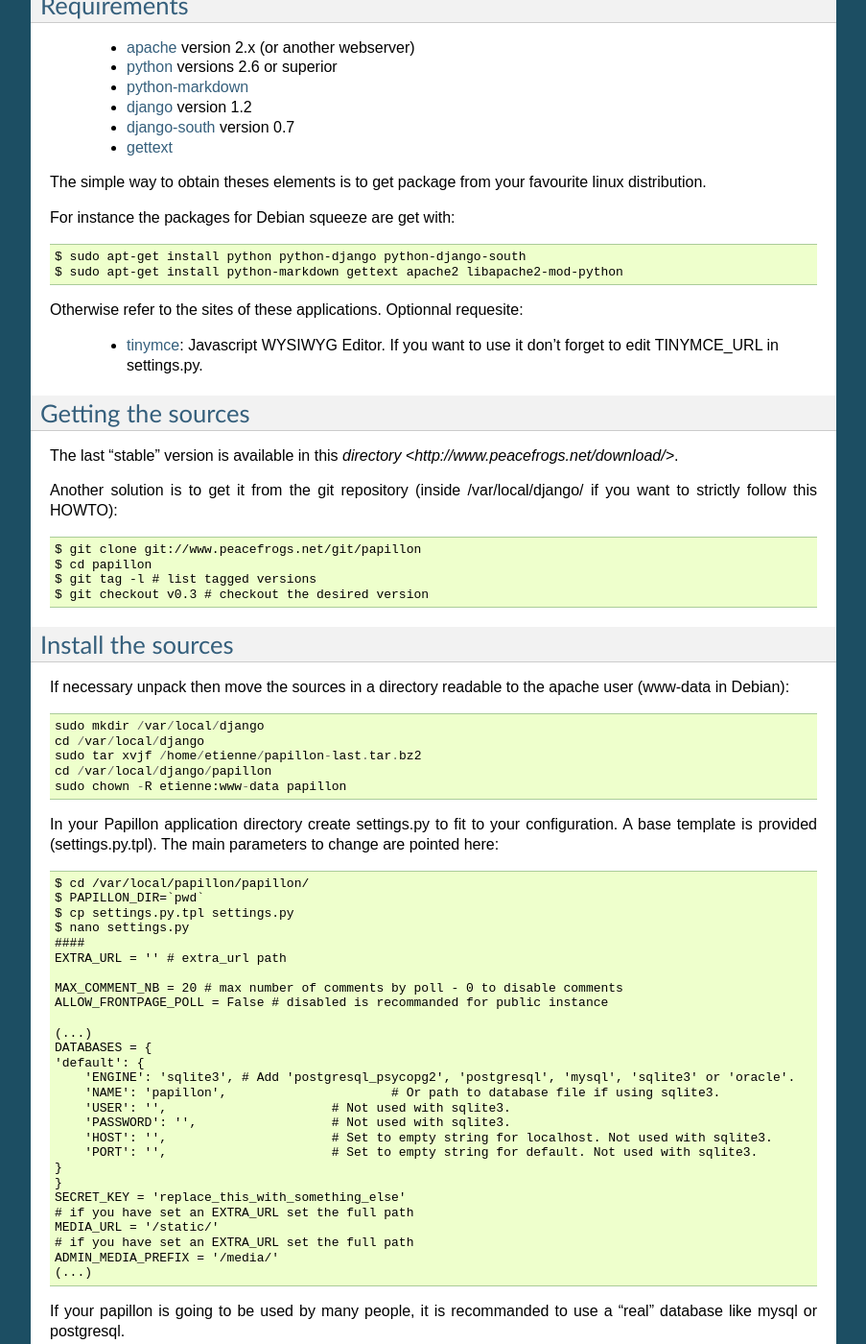
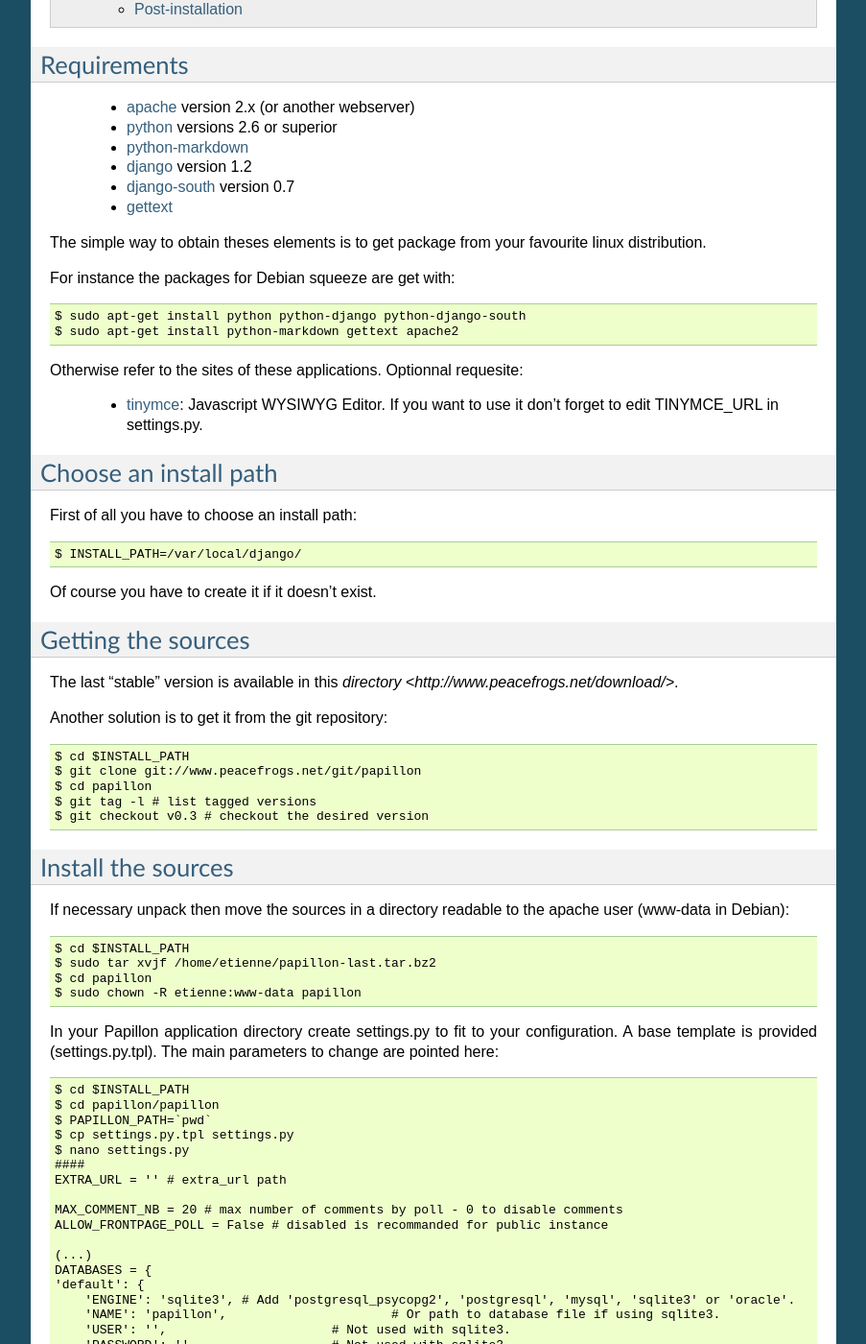
Before and after one commit to Trim/papillon, a Sphinx documentation site: the page built from docs/source/install.rst, in a window 1280 px wide and 1400 px high, scrolled down 515 px. Shown: the whole window at 96% size, without its empty margins (198-1101 px from the left). Built offline with Sphinx 7.4.7, drawn with Linux system fonts in a browser that asks for light colours; some of the changed text lies outside the part shown.

Commit message:
Update of documentation

```diff
--- a/docs/source/install.rst
+++ b/docs/source/install.rst
@@ -35,21 +35,30 @@
 For instance the packages for Debian squeeze are get with::
 
     $ sudo apt-get install python python-django python-django-south
-    $ sudo apt-get install python-markdown gettext apache2 libapache2-mod-python
+    $ sudo apt-get install python-markdown gettext apache2
 
 Otherwise refer to the sites of these applications.
 Optionnal requesite:
 
  - `tinymce <http://tinymce.moxiecode.com/>`_: Javascript WYSIWYG Editor. If you want to use it don't forget to edit TINYMCE_URL in settings.py.
 
+Choose an install path
+----------------------
+
+First of all you have to choose an install path::
+
+    $ INSTALL_PATH=/var/local/django/
+
+Of course you have to create it if it doesn't exist.
 
 Getting the sources
 -------------------
 
 The last "stable" version is available in this `directory <http://www.peacefrogs.net/download/>`.
 
-Another solution is to get it from the git repository (inside /var/local/django/ if you want to strictly follow this HOWTO)::
+Another solution is to get it from the git repository::
 
+    $ cd $INSTALL_PATH
     $ git clone git://www.peacefrogs.net/git/papillon
     $ cd papillon
     $ git tag -l # list tagged versions
@@ -60,18 +69,18 @@
 
 If necessary unpack then move the sources in a directory readable to the apache user (www-data in Debian)::
 
-    sudo mkdir /var/local/django
-    cd /var/local/django
-    sudo tar xvjf /home/etienne/papillon-last.tar.bz2
-    cd /var/local/django/papillon
-    sudo chown -R etienne:www-data papillon
+    $ cd $INSTALL_PATH
+    $ sudo tar xvjf /home/etienne/papillon-last.tar.bz2
+    $ cd papillon
+    $ sudo chown -R etienne:www-data papillon
 
 
 In your Papillon application directory create settings.py to fit to your configuration.
 A base template is provided (settings.py.tpl). The main parameters to change are pointed here::
 
-    $ cd /var/local/papillon/papillon/
-    $ PAPILLON_DIR=`pwd`
+    $ cd $INSTALL_PATH
+    $ cd papillon/papillon
+    $ PAPILLON_PATH=`pwd`
     $ cp settings.py.tpl settings.py
     $ nano settings.py
     ####
@@ -98,10 +107,11 @@
     ADMIN_MEDIA_PREFIX = '/media/'
     (...)
 
-If your papillon is going to be used by many people, it is recommanded to use a "real" database like mysql or postgresql.
+If your Papillon is going to be used by many people, it is recommanded to use a "real" database like mysql or postgresql.
 
 In the directory Papillon, put up a symbolic link to the basic styles django (change the path depending on your installation of django)::
 
+    $ cd $PAPILLON_PATH
     $ ln -s /usr/share/python-support/python-django/django/contrib/admin/media/ .
 
 
@@ -109,29 +119,34 @@
 -----------------------
 In the directory Papillon simply::
 
+    $ cd $PAPILLON_PATH
     $ ./manage.py syncdb
 
 Answer the questions to create an administrator (administration pages can be found at: http://where_is_papillon/admin) then::
 
+    $ cd $PAPILLON_PATH
     $ ./manage.py migrate polls
 
 If you use sqlite (default database) give the write rights on the database file to the apache user::
 
+    $ cd $PAPILLON_PATH
     $ chmod g+w papillon.db
     $ chmod g+w .
 
 Compiling languages
 -------------------
 
-If your language is available in the locale directory of Papillon, you will just need to get it compiled. Still being in the papillon directory, this can be done with (here, "de" stands for german. Replace it with the appropriate language code)::
+If your language is available in the locale directory of Papillon, you will just need to get it compiled. Still being in the Papillon directory, this can be done with (here, "de" stands for german. Replace it with the appropriate language code)::
 
-    django-admin compilemessages -l de
+    $ cd $PAPILLON_PATH
+    $ django-admin compilemessages -l de
 
 If your language is not available, feel free to create the default po files and to submit it, contributions are well appreciated. Procedure is as follows.
 
 You first need to create the default po file (of course, replace "de" according to the language you chose to create)::
 
-    django-admin makemessages -l de
+    $ cd $PAPILLON_PATH
+    $ django-admin makemessages -l de
 
 There should now be a django.po file in locale/de/LC_MESSAGES. Complete it with your translation.
 
@@ -143,48 +158,61 @@
 Only Apache configuration is given. Papillon can probably be run on other
 webserver feel free to complete this documentation.
 
-Apache mod_python configuration
-*******************************
+Apache configuration
+********************
 
-Create and edit a configuration file for Papillon::
+Three configuration files are provided:
 
-    sudo vim /etc/apache2/sites-available/papillon
+ - apache-modpython.conf: for installation with mod_python on extra path
 
+ - apache-modpython-virtualhost.conf: for installation with mod_python on a virtual host
 
-Insert Apache directives for your installation::
+ - apache-wsgi.conf: for installation with WSGI on a virtual host
 
-    # part of the address after the root of your site: EXTRA_URL
-    <Location "/papillon/">
-    # directory path to the father of the installation of Papillon
-    PythonPath "['/var/local/django/papillon/'] + sys.path"
-    SetHandler python-program
-    PythonHandler django.core.handlers.modpython
-    SetEnv DJANGO_SETTINGS_MODULE papillon.settings
-    # set it to on or off if in test or production environment
-    PythonDebug On
-    # put differents interpreter names if you deploy several Papillon
-    PythonInterpreter papillon
-    </Location>
+WSGI is recommanded.
 
-Or if you want to use a virtual domain::
+Install with mod_python
++++++++++++++++++++++++
 
-    <VirtualHost *:80>
-    ServerName papillon.youdomain.net
-    # directory path to the father of the installation of Papillon
-    PythonPath "['/var/local/django/papillon/'] + sys.path"
-    SetHandler python-program
-    PythonHandler django.core.handlers.modpython
-    SetEnv DJANGO_SETTINGS_MODULE papillon.settings
-    # set it to on or off if in test or production environment
-    PythonDebug On
-    # put differents interpreter names if you deploy several Papillon
-    PythonInterpreter papillon
-    </VirtualHost>
+Install mod_python for apache::
+
+    $ sudo apt-get install libapache2-mod-python
+
+Copy and adapt the choosen configuration file for Papillon::
+
+    $ cd $INSTALL_PATH
+    $ sudo cp papillon/docs/conf/apache-modpython.conf /etc/apache2/sites-available/papillon
+    $ sudo nano /etc/apache2/sites-available/papillon
 
 Active this site, reload Apache and now your Papillon "can fly"::
 
-    sudo a2ensite papillon
-    sudo /etc/init.d/apache2 reload
+    $ sudo a2ensite papillon
+    $ sudo /etc/init.d/apache2 reload
+
+Install with mod_wsgi
++++++++++++++++++++++++
+
+Install mod_wsgi for apache::
+
+    $ sudo apt-get install libapache2-mod-wsgi
+
+Copy and adapt the apache configuration file for Papillon::
+
+    $ cd $INSTALL_PATH
+    $ sudo cp papillon/docs/conf/apache-wsgi.conf /etc/apache2/sites-available/papillon
+    $ sudo nano /etc/apache2/sites-available/papillon
+
+Copy and adapt the wsgi configuration file for Papillon::
+
+    $ cd $INSTALL_PATH
+    $ sudo mkdir apache
+    $ sudo cp docs/conf/django.wsgi apache/
+    $ sudo nano apache2/django.wsgi
+
+Active this site, reload Apache and now your Papillon "can fly" (with WSGI wings)::
+
+    $ sudo a2ensite papillon
+    $ sudo /etc/init.d/apache2 reload
 
 
 Post-installation
```
Also changed, not shown: other parts of docs/source/install.rst (+2 -2 lines), docs/conf/apache-modpython-virtualhost.conf (added, +12 -0 lines), docs/conf/apache-modpython.conf (added, +12 -0 lines), docs/conf/apache-wsgi.conf (added, +11 -0 lines), 1 other file.
